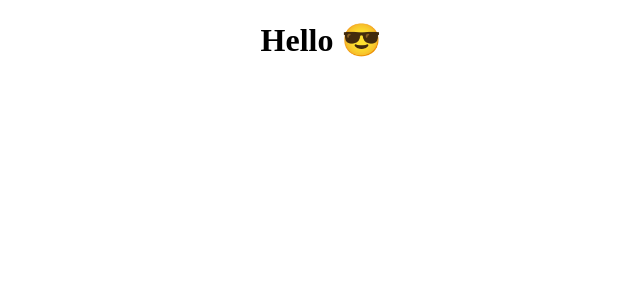
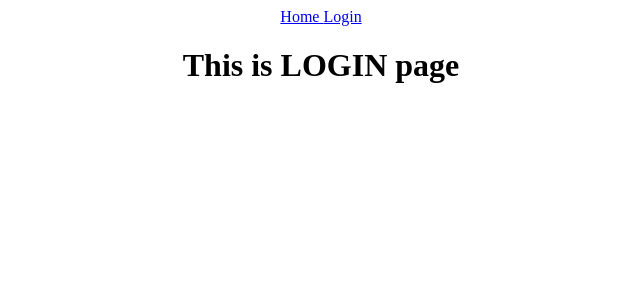
Before and after one commit to Siddhesh-Songire/social-media-app, a React (Create React App) app: page /login in a window 1280 px wide. Shown: the top 300 px of the page, without its empty margins (319-959 px from the left). Built offline with nearby package versions, Linux system fonts and the light colour scheme.

Commit message:
Setting up routes thorugh react-router-dom

```diff
--- a/src/App.tsx
+++ b/src/App.tsx
@@ -1,10 +1,20 @@
 import React from 'react';
+import {BrowserRouter as Router, Route, Routes} from 'react-router-dom'
 import './App.css';
+import { Navbar } from './components/navbar';
+import { Login } from './pages/login';
+import { Main } from './pages/main';
 
 function App() {
   return (
     <div className="App">
-      <h1>Hello 😎</h1>
+      <Router>
+        <Navbar/>
+        <Routes>
+          <Route path="/" element = {<Main/>}/>
+          <Route path="/login" element = {<Login/>}/>
+        </Routes>
+      </Router>
     </div>
   );
 }
--- /dev/null
+++ b/src/components/navbar.tsx
@@ -0,0 +1,9 @@
+import { Link } from "react-router-dom"
+
+export const Navbar = () => {
+    return <div>
+        <Link to = "/"> Home </Link>
+        <Link to = "/login"> Login </Link>
+    </div>
+
+}
--- /dev/null
+++ b/src/pages/login.tsx
@@ -0,0 +1,3 @@
+export const Login = () => {
+    return <h1> This is LOGIN page </h1>
+}
--- /dev/null
+++ b/src/pages/main.tsx
@@ -0,0 +1,3 @@
+export const Main = () => {
+    return <h1> This is main/ HOME page </h1>
+}
```
